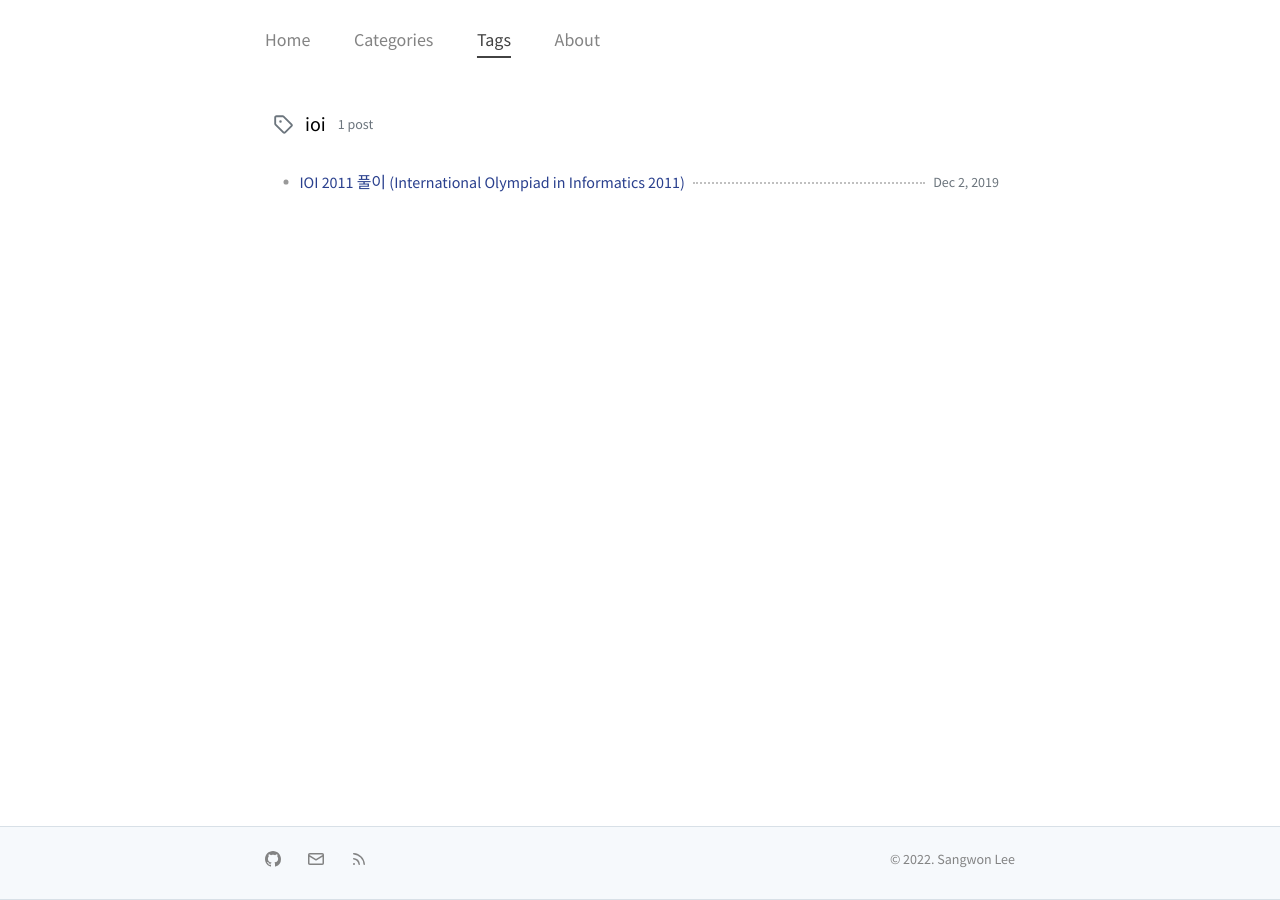
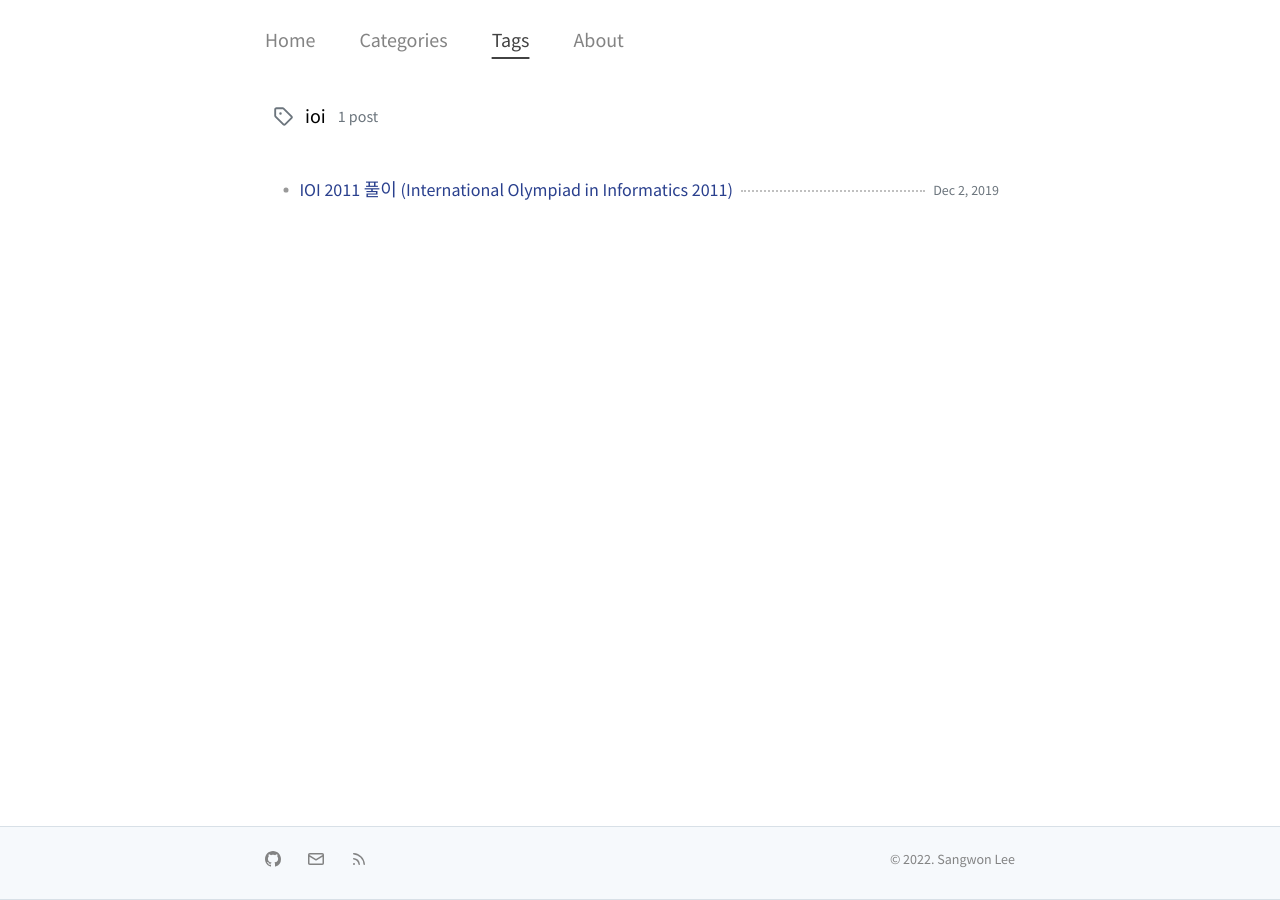
Before and after one commit to gumgood/gumgood.github.io, a Jekyll site: the page built from _tags/ioi.html, in a window 1280 px wide. Built offline with Jekyll 4.4.1, drawn with Linux system fonts in a browser that asks for light colours.

Commit message:
Design: font-size

```diff
--- a/_sass/include/_navigation.scss
+++ b/_sass/include/_navigation.scss
@@ -8,7 +8,7 @@ nav {
 
     li {
       display: inline;
-      font-size: 1.125rem;
+      font-size: 1.25rem;
       line-height: 2rem;
 
       &:not(&:last-child) {
@@ -21,7 +21,7 @@ nav {
       }
 
       @media (max-width: $break-small) {
-        font-size: 1rem;
+        font-size: 1.125rem;
 
         &:not(&:last-child) {
           margin-right: 1.5rem;
--- a/_sass/layout/_post-list.scss
+++ b/_sass/layout/_post-list.scss
@@ -2,7 +2,7 @@
 
     h1.title {
         display: inline-block;
-        margin: 0.5rem 0;
+        margin: 0 0 1.5rem;
         padding-left: 0.5rem;
 
         @include valign-ilink(2.5rem, 1.25rem);
@@ -33,12 +33,12 @@
             padding-left: 0.5rem;
 
             color: var(--post-list-meta-color);
-            font-size: 0.875rem;
+            font-size: 1rem;
             font-weight: 300;
             white-space: nowrap;
 
             @media (max-width: $break-small) {
-                font-size: 0.75rem;
+                font-size: 0.875rem;
             }
         }
     }
@@ -62,10 +62,10 @@
 
             a {
                 word-break: break-all;
-                font-size: 1rem;
+                font-size: 1.125rem;
 
                 @media (max-width: $break-small) {
-                    font-size: 0.875rem;
+                    font-size: 1rem;
                 }
             }
 
--- a/_sass/layout/_index.scss
+++ b/_sass/pages/_index.scss
@@ -9,7 +9,7 @@
         border-bottom: 1px solid var(--post-summaries-border-color);
 
         h2.post-title>a {
-            font-size: 1.4rem;
+            font-size: 1.25rem;
             font-weight: 400;
             line-height: 1.2;
             word-break: keep-all;
--- a/_sass/pages/_tags.scss
+++ b/_sass/pages/_tags.scss
@@ -12,17 +12,22 @@
         margin-right: 0.8rem;
         padding: 6px 8px 7px;
 
-        font-size: 1.08rem;
-        line-height: 3rem;
-
         border: 1px solid var(--tags-border);
         border-radius: 0.7em;
         box-shadow: 0 0 3px 0 var(--tags-shadow);
 
+        line-height: 3rem;
+        font-size: 1.125rem;
+
+        @media (max-width: $break-small) {
+            padding: 6px 7px 6px;
+            font-size: 1rem;
+        }
+
         span {
             margin-left: 0.6rem;
+            color: var(--tags-meta-color);
             font-size: 0.75rem;
-            color: var(--tags-meta-color);
         }
 
         &:hover {
--- a/assets/css/style.scss
+++ b/assets/css/style.scss
@@ -15,10 +15,10 @@
 @import 'include/paginate';
 
 @import 'layout/default';
-@import 'layout/index';
 @import 'layout/post-list';
 @import 'layout/post';
 
 @import 'pages/categories';
+@import 'pages/index';
 @import 'pages/page404';
 @import 'pages/tags';
```
